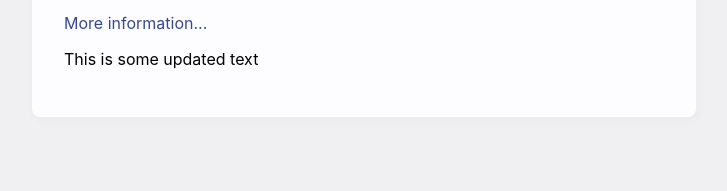
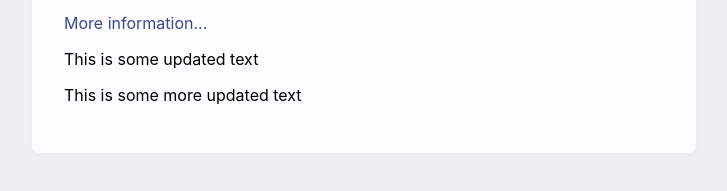
Before and after one commit to BU-Software-Solutions-Ltd/bootrepo, a plain HTML site: page index.html in a window 1280 px wide. Shown: the part 237-428 px from the top of the page, without its empty margins (276-1003 px from the left). Drawn offline with Linux system fonts and the light colour scheme.

Commit message:
index.html modified further

```diff
--- a/index.html
+++ b/index.html
@@ -18,6 +18,8 @@
 
             <p>This is some updated text</p>
 
+            <p>This is some more updated text</p>
+
         </div>
 
         <script type="text/javascript" src="script.js"></script>
```
